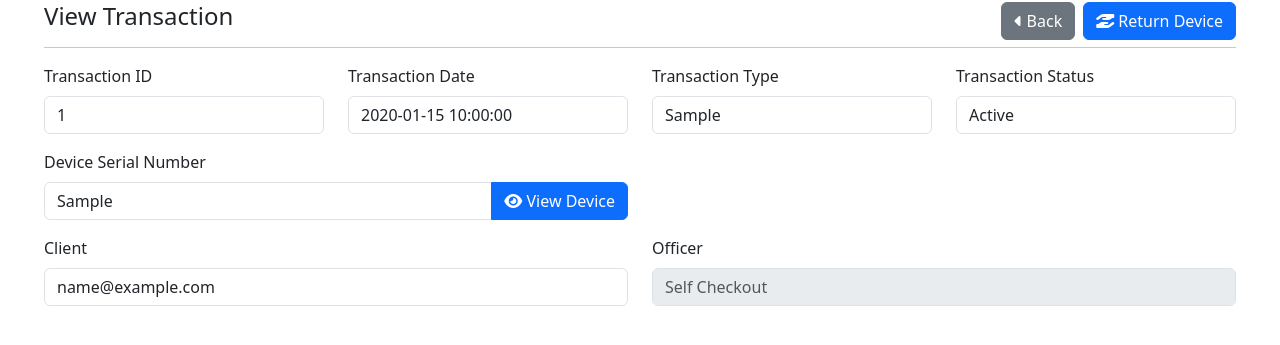
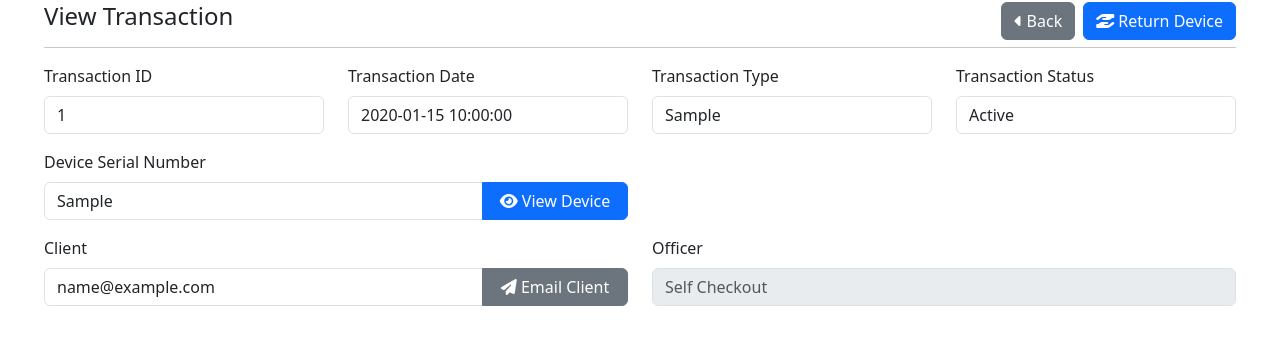
Before and after one commit to ravendinata/JACITA-Kanri, a Flask app: page /provisioning/view/1 in a window 1280 px wide. Shown: the part 80-425 px from the top of the page. Run offline with Flask 3, Linux system fonts and the light colour scheme; tables that the repository leaves empty hold one stand-in row (values such as "Sample post"); parts of the project's set-up code (start-up, migrations or seed data) failed here and were passed over; some libraries are stand-ins or nearby versions.

Commit message:
Added email to button on transaction view

```diff
--- a/templates/provisioning_view.html
+++ b/templates/provisioning_view.html
@@ -52,21 +52,27 @@
                 <label for="device_serial_number" class="form-label">Device Serial Number</label>
                 <div class="input-group">
                     <input type="text" class="form-control" id="device_serial_number" name="device_serial_number" value="{{ transaction.transacted_device }}" readonly>
-                    <a class="btn btn-primary" href="/device/{{ transaction.transacted_device }}"><i class="fa-solid fa-eye"></i> View Device</a>
+                    <a class="btn btn-primary col-3" href="/device/{{ transaction.transacted_device }}"><i class="fa-solid fa-eye"></i> View Device</a>
                 </div>
             </div>
         </div>
         <div class="row">
             <div class="col-md-6 mb-3">
                 <label for="client" class="form-label">Client</label>
-                <input type="text" class="form-control" id="client" name="client" value="{{ transaction.client_email }}" readonly>
+                <div class="input-group">
+                    <input type="text" class="form-control" id="client" name="client" value="{{ transaction.client_email }}" readonly>
+                    <a class="btn btn-secondary col-3" href="mailto:{{ transaction.client_email }}"><i class="fa-solid fa-paper-plane"></i> Email Client</a>
+                </div>
             </div>
             <div class="col-md-6 mb-3">
                 <label for="officer" class="form-label">Officer</label>
                 {% if transaction.is_self_transaction == 1 %}
                 <input type="text" class="form-control" id="officer" name="officer" placeholder="Self Checkout" disabled>
                 {% else %}
-                <input type="text" class="form-control" id="officer" name="officer" value="{{ transaction.officer_email }}" readonly>
+                <div class="input-group">
+                    <input type="text" class="form-control" id="officer" name="officer" value="{{ transaction.officer_email }}" readonly>
+                    <a class="btn btn-secondary col-3" href="mailto:{{ transaction.officer_email }}"><i class="fa-solid fa-paper-plane"></i> Email Officer</a>
+                </div>
                 {% endif %}
             </div>
         </div>
```
